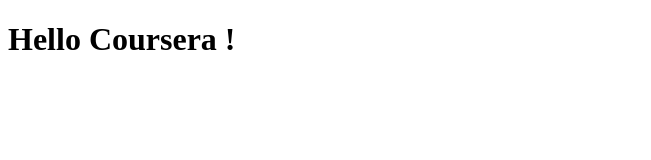
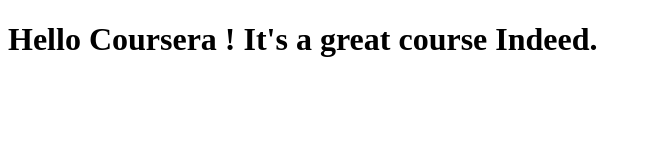
Before and after one commit to anilbhusal/coursera-test, a plain HTML site: page site/index.html in a window 1280 px wide. Shown: the whole page, without its empty margins (0-651 px from the left). Drawn offline with Linux system fonts and the light colour scheme.

Commit message:
A small change

```diff
--- a/site/index.html
+++ b/site/index.html
@@ -1,9 +1,9 @@
 <!DOCTYPE html>
 <html>
 <head>
-	<title>Hello Coursera !</title>
+	<title>Hello Coursera ! abhusal.com.np </title>
 </head>
 <body>
-<h1> Hello Coursera ! </h1>
+<h1> Hello Coursera ! It's a great course Indeed. </h1>
 </body>
 </html>
```
